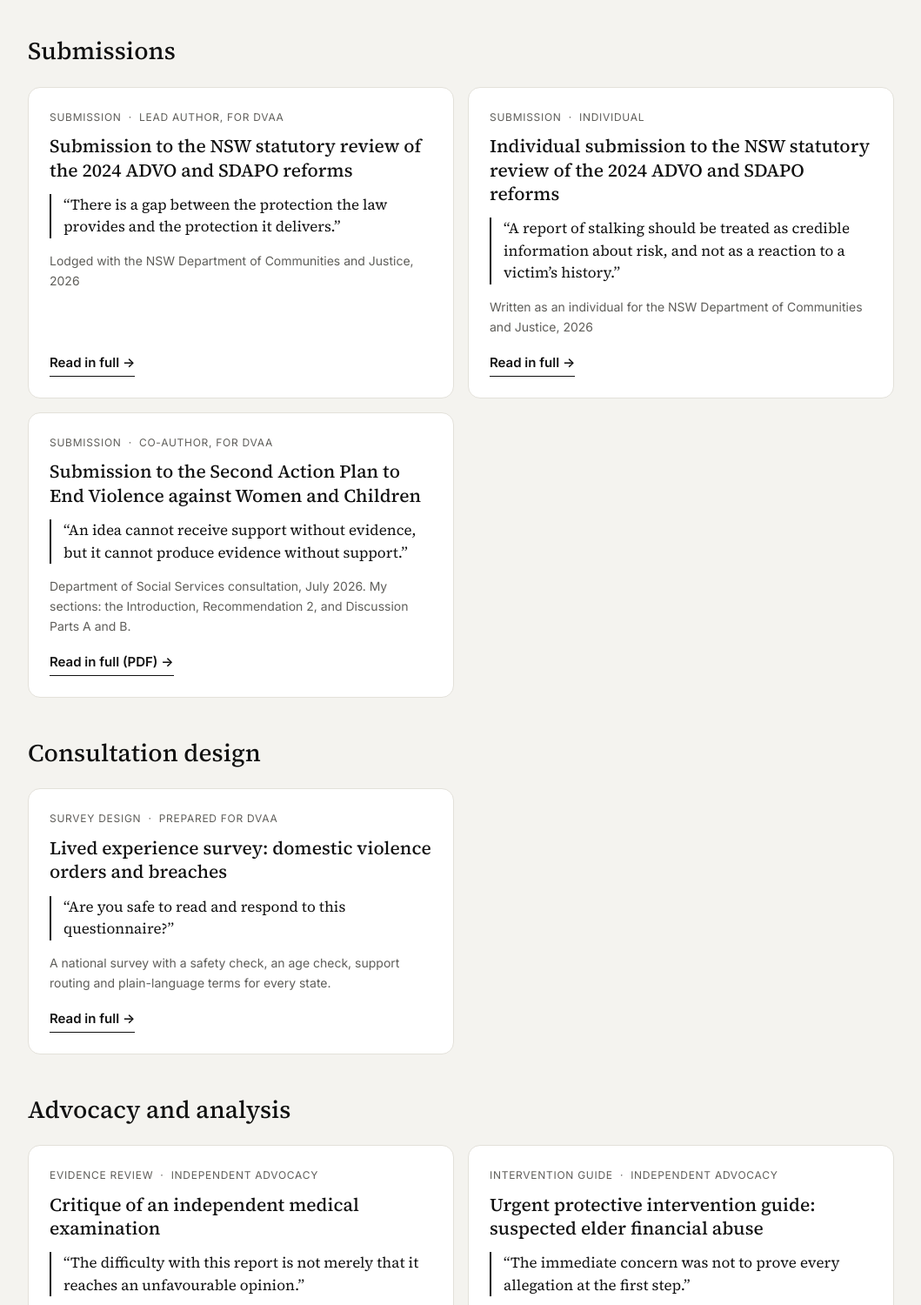
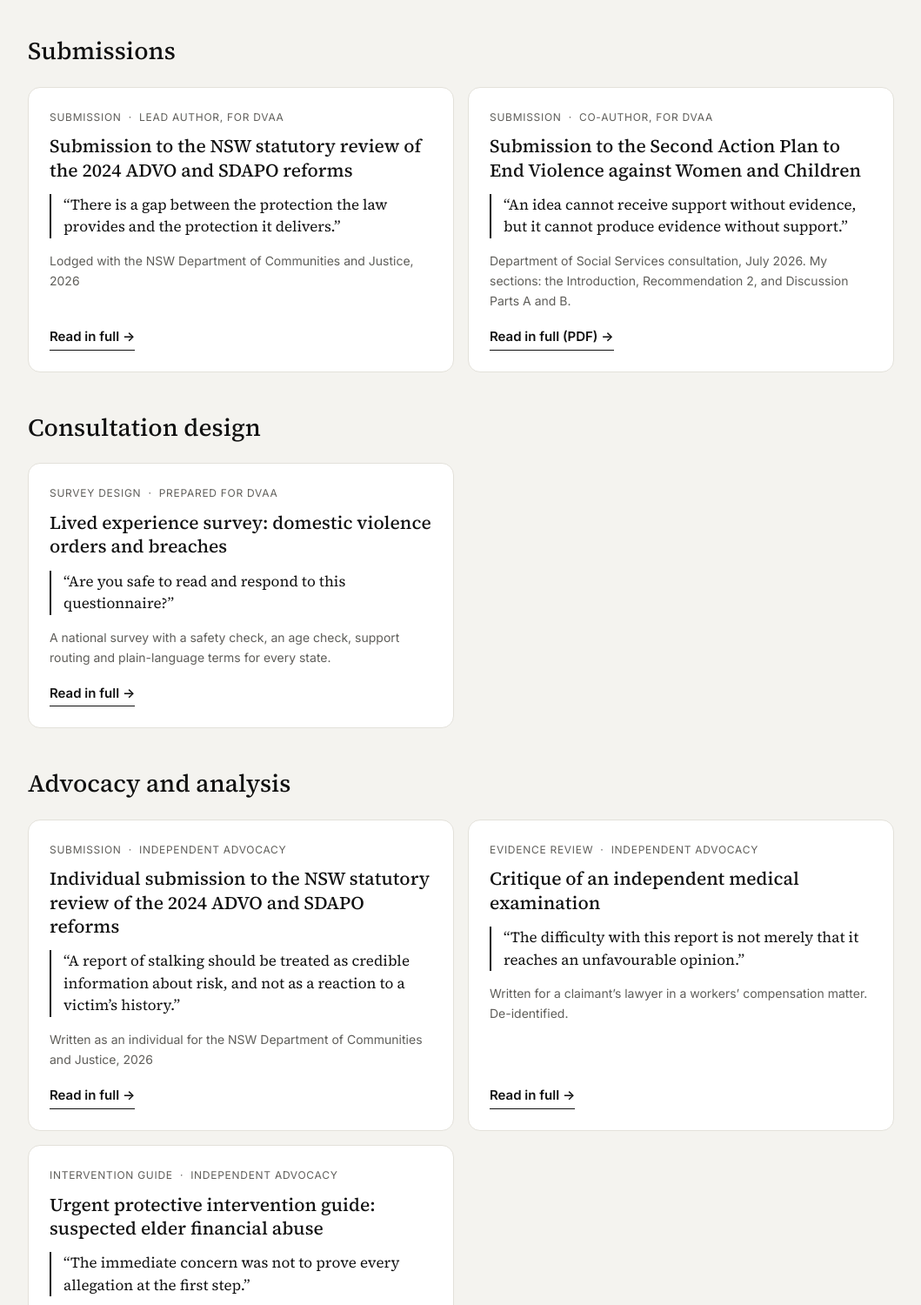
Before and after one commit to charleewrites/charleewrites.github.io, a plain HTML site: page index.html in a window 1280 px wide. Shown: the part 1280-2780 px from the top of the page at 87% size, without its empty margins (110-1169 px from the left). Drawn offline with Linux system fonts and the light colour scheme.

Commit message:
Move individual NSW submission under Advocacy and analysis
Co-Authored-By: Claude Opus 5.5 <noreply@anthropic.com>
Claude-Session: https://claude.ai/code/session_01RhbT6MqFm6AqqXjdMcfcgf

```diff
--- a/index.html
+++ b/index.html
@@ -91,13 +91,6 @@ footer a{color:#fff}footer p{margin:6px 0}
 <a class="read" href="/nsw/">Read in full <span aria-hidden="true">&rarr;</span></a>
 </article>
 <article class="card">
-<p class="kicker">Submission <span class="dot">&middot;</span> Individual</p>
-<h3>Individual submission to the NSW statutory review of the 2024 ADVO and SDAPO reforms</h3>
-<blockquote>&ldquo;A report of stalking should be treated as credible information about risk, and not as a reaction to a victim&rsquo;s history.&rdquo;</blockquote>
-<p class="meta">Written as an individual for the NSW Department of Communities and Justice, 2026</p>
-<a class="read" href="/nsw-individual/">Read in full <span aria-hidden="true">&rarr;</span></a>
-</article>
-<article class="card">
 <p class="kicker">Submission <span class="dot">&middot;</span> Co-author, for DVAA</p>
 <h3>Submission to the Second Action Plan to End Violence against Women and Children</h3>
 <blockquote>&ldquo;An idea cannot receive support without evidence, but it cannot produce evidence without support.&rdquo;</blockquote>
@@ -112,6 +105,13 @@ footer a{color:#fff}footer p{margin:6px 0}
 <a class="read" href="/survey/">Read in full <span aria-hidden="true">&rarr;</span></a>
 </article></div></section>
 <section class="group"><h2>Advocacy and analysis</h2><div class="grid"><article class="card">
+<p class="kicker">Submission <span class="dot">&middot;</span> Independent advocacy</p>
+<h3>Individual submission to the NSW statutory review of the 2024 ADVO and SDAPO reforms</h3>
+<blockquote>&ldquo;A report of stalking should be treated as credible information about risk, and not as a reaction to a victim&rsquo;s history.&rdquo;</blockquote>
+<p class="meta">Written as an individual for the NSW Department of Communities and Justice, 2026</p>
+<a class="read" href="/nsw-individual/">Read in full <span aria-hidden="true">&rarr;</span></a>
+</article>
+<article class="card">
 <p class="kicker">Evidence review <span class="dot">&middot;</span> Independent advocacy</p>
 <h3>Critique of an independent medical examination</h3>
 <blockquote>&ldquo;The difficulty with this report is not merely that it reaches an unfavourable opinion.&rdquo;</blockquote>
```
Also changed, not shown: nsw-individual/index.html (+1 -1 lines).
